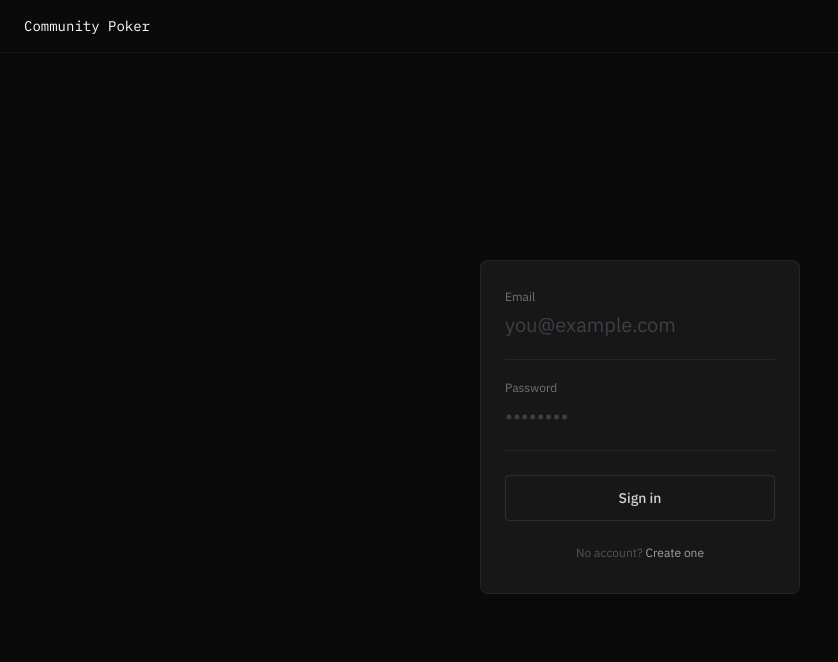
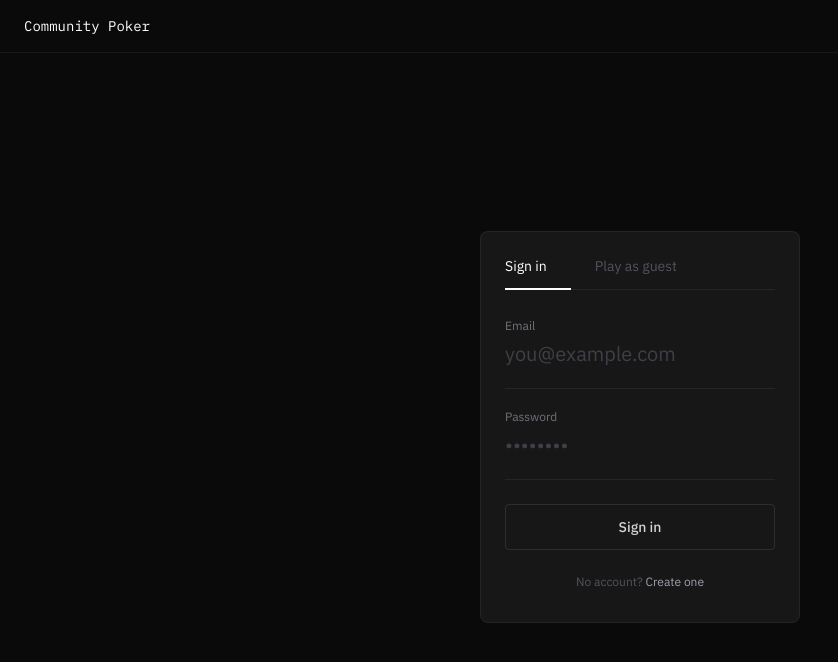
Before and after one commit to rarya618/community-poker, a Next.js app: page /login in a window 1280 px wide. Shown: the top 662 px of the page, without its empty margins (0-838 px from the left). Built offline with nearby package versions, Linux system fonts and the light colour scheme; no server answers.

Commit message:
Added guest sign in

```diff
--- a/src/app/(auth)/login/page.tsx
+++ b/src/app/(auth)/login/page.tsx
@@ -1,18 +1,21 @@
 "use client";
 import { useState } from "react";
-import { signInWithEmailAndPassword } from "firebase/auth";
-import { auth } from "@/lib/firebase";
+import { signInWithEmailAndPassword, signInAnonymously, updateProfile } from "firebase/auth";
+import { ref, set } from "firebase/database";
+import { auth, db } from "@/lib/firebase";
 import { useRouter } from "next/navigation";
 import Link from "next/link";
 
 export default function LoginPage() {
   const router = useRouter();
+  const [tab, setTab] = useState<"sign-in" | "guest">("sign-in");
   const [email, setEmail] = useState("");
   const [password, setPassword] = useState("");
+  const [guestName, setGuestName] = useState("");
   const [error, setError] = useState("");
   const [loading, setLoading] = useState(false);
 
-  async function handleSubmit(e: React.FormEvent) {
+  async function handleSignIn(e: React.FormEvent) {
     e.preventDefault();
     setError("");
     setLoading(true);
@@ -26,6 +29,23 @@ export default function LoginPage() {
     }
   }
 
+  async function handleGuest(e: React.FormEvent) {
+    e.preventDefault();
+    setError("");
+    if (guestName.trim().length < 2) { setError("Name must be at least 2 characters"); return; }
+    setLoading(true);
+    try {
+      const cred = await signInAnonymously(auth);
+      await updateProfile(cred.user, { displayName: guestName.trim() });
+      await set(ref(db, `users/${cred.user.uid}`), { name: guestName.trim() });
+      router.replace("/lobby");
+    } catch (err) {
+      setError(err instanceof Error ? err.message : "Failed to continue as guest");
+    } finally {
+      setLoading(false);
+    }
+  }
+
   return (
     <div className="flex h-screen flex-col bg-neutral-950">
       <header className="flex items-center px-6 py-4 border-b border-white/[0.06]">
@@ -33,7 +53,25 @@ export default function LoginPage() {
       </header>
 
       <div className="flex flex-1 items-center justify-center px-8">
-        <form onSubmit={handleSubmit} className="w-full max-w-xs flex flex-col gap-0 bg-neutral-900 border border-white/[0.06] rounded-lg px-6 py-2">
+        <div className="w-full max-w-xs flex flex-col gap-0 bg-neutral-900 border border-white/[0.06] rounded-lg px-6 py-2">
+          {/* Tabs */}
+          <div className="flex gap-0 border-b border-white/[0.06] mb-2 mt-4">
+            <button
+              onClick={() => { setTab("sign-in"); setError(""); }}
+              className={`pb-3 pr-6 text-sm transition-colors border-b-2 -mb-px ${tab === "sign-in" ? "text-white border-white" : "text-zinc-600 border-transparent hover:text-zinc-400"}`}
+            >
+              Sign in
+            </button>
+            <button
+              onClick={() => { setTab("guest"); setError(""); }}
+              className={`pb-3 px-6 text-sm transition-colors border-b-2 -mb-px ${tab === "guest" ? "text-white border-white" : "text-zinc-600 border-transparent hover:text-zinc-400"}`}
+            >
+              Play as guest
+            </button>
+          </div>
+
+          {tab === "sign-in" ? (
+            <form onSubmit={handleSignIn} className="flex flex-col gap-0">
               <div className="flex flex-col gap-1.5 py-5 border-b border-white/[0.06]">
                 <span className="text-xs text-zinc-500">Email</span>
                 <input
@@ -76,6 +114,33 @@ export default function LoginPage() {
                 </Link>
               </p>
             </form>
+          ) : (
+            <form onSubmit={handleGuest} className="flex flex-col gap-0">
+              <div className="flex flex-col gap-1.5 py-5 border-b border-white/[0.06]">
+                <span className="text-xs text-zinc-500">Your name</span>
+                <input
+                  type="text"
+                  value={guestName}
+                  onChange={e => setGuestName(e.target.value)}
+                  placeholder="Enter a name"
+                  required
+                  autoFocus
+                  className="bg-transparent text-xl text-white focus:outline-none placeholder:text-zinc-700 w-full"
+                />
+              </div>
+
+              {error && <p className="text-xs text-red-400/80 pt-4">{error}</p>}
+
+              <button
+                type="submit"
+                disabled={loading || guestName.trim().length < 2}
+                className="mt-6 mb-6 w-full py-3 text-sm font-medium rounded border border-white/10 text-zinc-300 hover:border-white/25 hover:text-white disabled:opacity-30 transition-colors"
+              >
+                {loading ? "Continuing…" : "Continue"}
+              </button>
+            </form>
+          )}
+        </div>
       </div>
     </div>
   );
--- a/src/app/room/[roomId]/page.tsx
+++ b/src/app/room/[roomId]/page.tsx
@@ -95,7 +95,7 @@ export default function RoomPage({ params }: { params: Promise<{ roomId: string
         <div className="flex flex-1 flex-col items-center justify-center gap-12 p-8">
           <div className="absolute top-0 right-0 flex items-center gap-4 px-6 py-4">
             {error && <span className="text-xs text-red-400/80">{error}</span>}
-            <button onClick={leaveRoom} className="text-[10px] text-zinc-600 hover:text-zinc-300 transition-colors">Leave</button>
+            <button onClick={leaveRoom} className="px-4 py-2 text-sm font-medium rounded border border-white/10 text-zinc-300 hover:border-white/25 hover:text-white transition-colors">Leave</button>
           </div>
           <div className="flex flex-col items-center gap-3">
             <span className="text-[10px] text-zinc-700">Room Code</span>
@@ -124,7 +124,7 @@ export default function RoomPage({ params }: { params: Promise<{ roomId: string
             <button
               onClick={startGame}
               disabled={actionLoading || playerCount < 2}
-              className="text-xs text-zinc-400 hover:text-white border-b border-zinc-700 hover:border-zinc-400 pb-px transition-colors disabled:opacity-25 disabled:cursor-not-allowed"
+              className="w-full max-w-xs py-3 text-sm font-medium rounded border border-white/10 text-zinc-300 hover:border-white/25 hover:text-white disabled:opacity-30 disabled:cursor-not-allowed transition-colors"
             >
               {actionLoading ? "Starting…" : playerCount < 2 ? "Need 2+ players" : "Start Game"}
             </button>
--- a/src/components/game/Table.tsx
+++ b/src/components/game/Table.tsx
@@ -109,7 +109,7 @@ export function Table({ room, game, currentUid, holeCards, onAction, onNextHand,
           </div>
           <div className="flex items-center gap-3">
             {error && <span className="text-xs text-red-400/80">{error}</span>}
-            <button onClick={onLeave} className="text-[10px] text-zinc-600 hover:text-zinc-300 transition-colors">Leave</button>
+            <button onClick={onLeave} className="px-3 py-1.5 text-xs font-medium rounded border border-white/10 text-zinc-300 hover:border-white/25 hover:text-white transition-colors">Leave</button>
           </div>
         </div>
 
```
Lines whose indentation alone changed are shown as unchanged.
